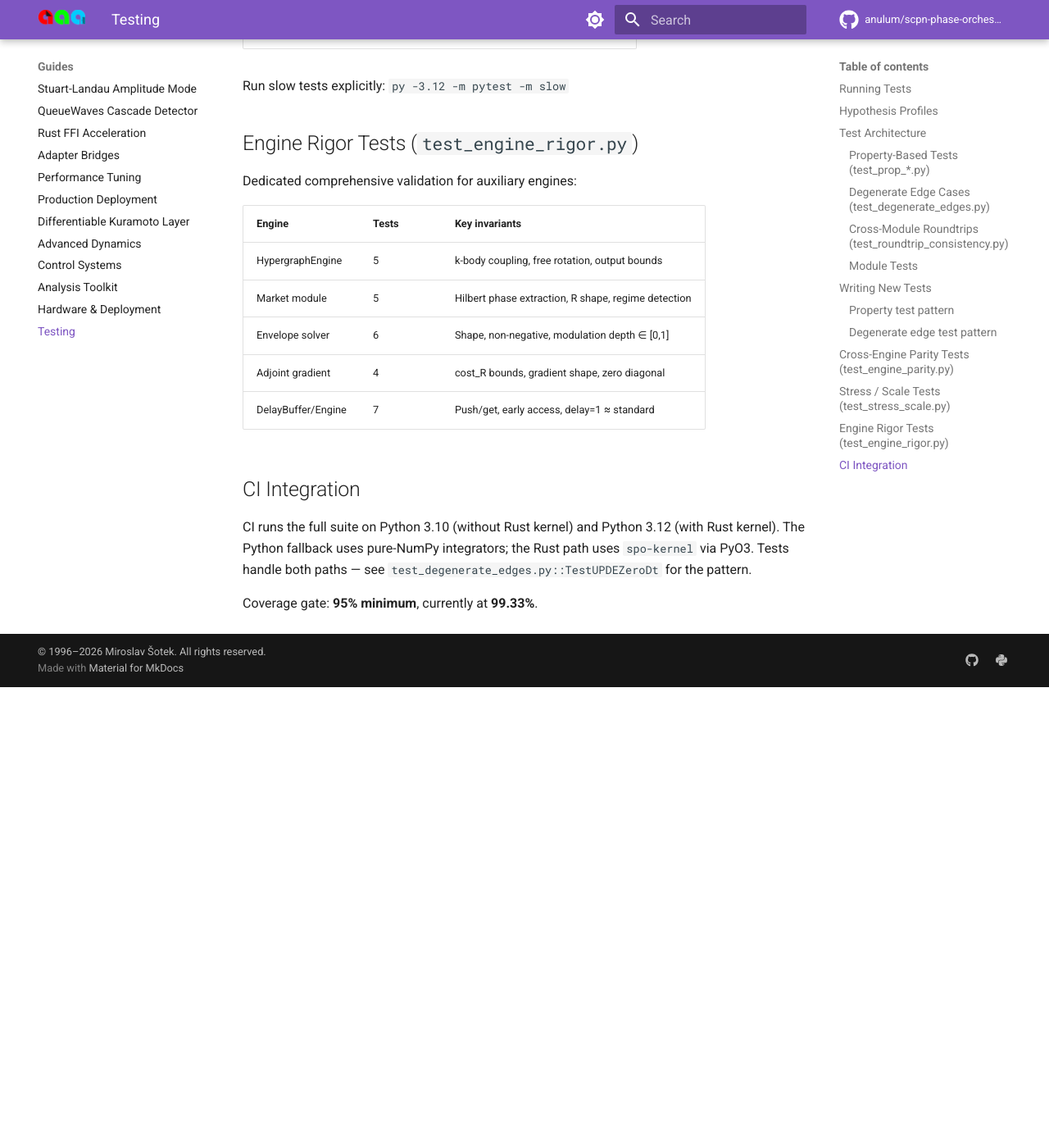
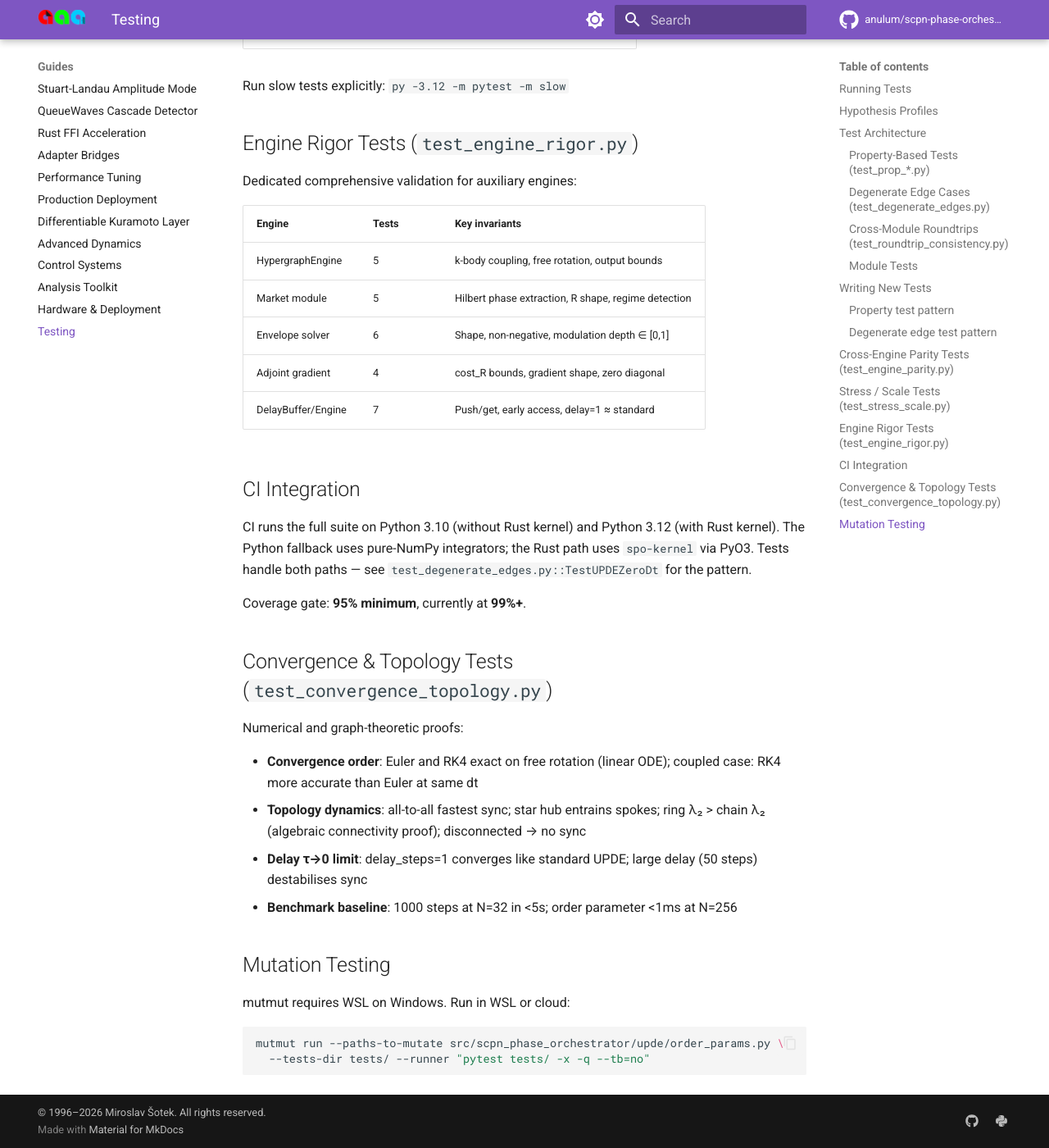
Before and after one commit to anulum/scpn-phase-orchestrator, an MkDocs documentation site: the page built from docs/guide/testing.md, in a window 1280 px wide and 1400 px high, scrolled down 5059 px. Shown: the whole window at 82% size. Built offline with MkDocs 1.6.1 and Material for MkDocs 9.7.7, drawn with Linux system fonts in a browser that asks for light colours; comment, search, counter and statistics services are not loaded; before the commit the page ends 5897 px from its top, so only the background shows below that.

Commit message:
Document convergence/topology tests, mutation testing instructions
- Testing guide: convergence order, topology dynamics, delay limit,
  benchmark baseline sections
- Mutation testing: mutmut instructions (WSL required on Windows)

Co-Authored-By: Arcane Sapience <protoscience@anulum.li>

````diff
--- a/docs/guide/testing.md
+++ b/docs/guide/testing.md
@@ -172,4 +172,25 @@ Dedicated comprehensive validation for auxiliary engines:
 
 CI runs the full suite on Python 3.10 (without Rust kernel) and Python 3.12 (with Rust kernel). The Python fallback uses pure-NumPy integrators; the Rust path uses `spo-kernel` via PyO3. Tests handle both paths — see `test_degenerate_edges.py::TestUPDEZeroDt` for the pattern.
 
-Coverage gate: **95% minimum**, currently at **99.33%**.
+Coverage gate: **95% minimum**, currently at **99%+**.
+
+## Convergence & Topology Tests (`test_convergence_topology.py`)
+
+Numerical and graph-theoretic proofs:
+
+- **Convergence order**: Euler and RK4 exact on free rotation (linear ODE);
+  coupled case: RK4 more accurate than Euler at same dt
+- **Topology dynamics**: all-to-all fastest sync; star hub entrains spokes;
+  ring λ₂ > chain λ₂ (algebraic connectivity proof); disconnected → no sync
+- **Delay τ→0 limit**: delay_steps=1 converges like standard UPDE;
+  large delay (50 steps) destabilises sync
+- **Benchmark baseline**: 1000 steps at N=32 in <5s; order parameter <1ms at N=256
+
+## Mutation Testing
+
+mutmut requires WSL on Windows. Run in WSL or cloud:
+
+```bash
+mutmut run --paths-to-mutate src/scpn_phase_orchestrator/upde/order_params.py \
+  --tests-dir tests/ --runner "pytest tests/ -x -q --tb=no"
+```
````
